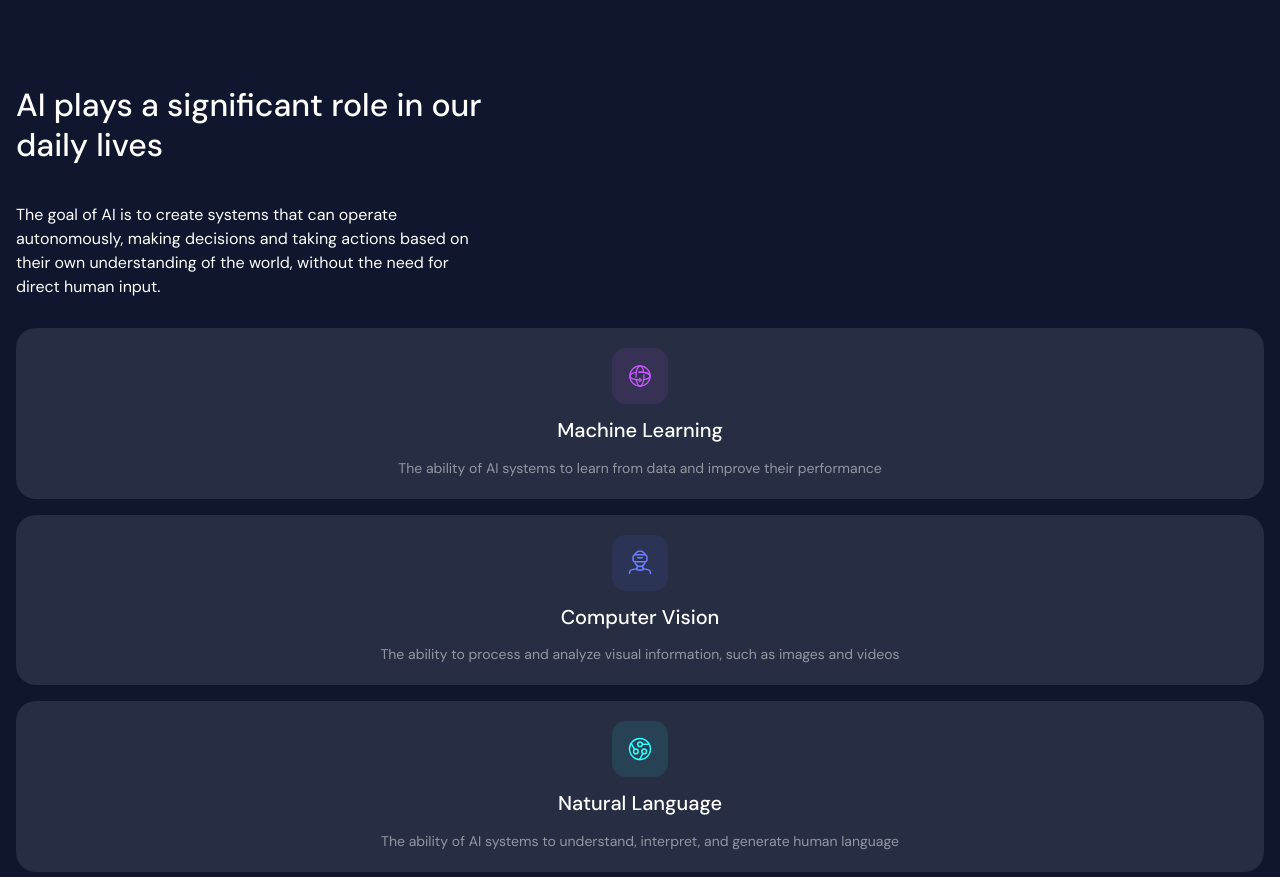
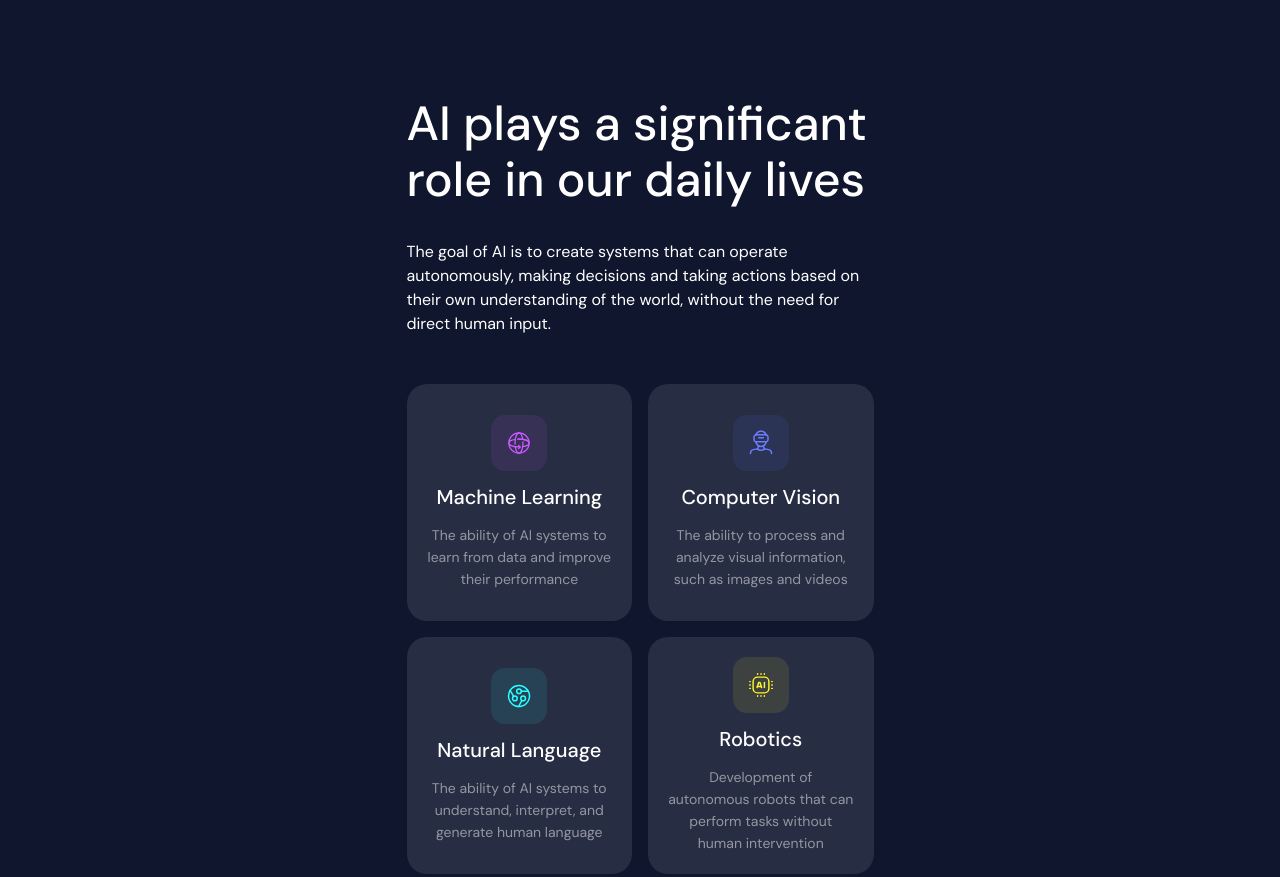
Before and after one commit to reueck/INVO-AI-Section-Cards-Project, a website built with Vite: page index.html in a window 1280 px wide. Shown: the top 877 px of the page. Built offline with nearby package versions, Linux system fonts and the light colour scheme.

Commit message:
made media queries for tablet mode

```diff
--- a/index.html
+++ b/index.html
@@ -9,7 +9,7 @@
 </head>
 
 <body>
-  <div id="home-page">
+  <div id="home-page" class="home-page">
     <header class="home-page-header-component">
       <h1 class="home-page-header-component-title">
         AI plays a significant role in our daily lives
--- a/src/pages/home-page/styles/home-page.scss
+++ b/src/pages/home-page/styles/home-page.scss
@@ -4,12 +4,17 @@
 
 body {
 	background-color: var(--color-primary-dblue);
-	padding: 64px 16px;
 }
 
 .home-page {
+    display: grid;
+    place-items: center;
+    margin: auto;
+    padding: 64px 16px;
+	max-width: 467px;
+   j
+
 	&-header-component {
-		max-width: 467px;
 		max-height: 232px;
 		display: flex;
 		flex-direction: column;
@@ -24,10 +29,11 @@ body {
 		}
 	}
 	&-cards {
-        margin-top: 24px;
+		margin-top: 24px;
 		display: grid;
 		grid-template-columns: 1fr;
 		grid-template-rows: repeat(4, 1fr);
+		gap: 16px;
 		&-component {
 			display: flex;
 			flex-direction: column;
@@ -35,13 +41,12 @@ body {
 			justify-content: center;
 			background-color: #272d42;
 			border-radius: 20px;
-			margin: 8px 0;
 			&-heading {
 				display: flex;
 				flex-direction: column;
 				justify-content: center;
 				align-items: center;
-				margin: 20px 88px 0;
+				margin: 20px auto 0;
 				&-icon {
 					display: grid;
 					height: 56px;
@@ -74,7 +79,6 @@ body {
 			}
 			&-content {
 				@include body-2;
-				padding: 0 20px;
 				color: var(--color-secondary-white);
 				opacity: 0.5;
 				text-align: center;
@@ -83,3 +87,44 @@ body {
 		}
 	}
 }
+
+// media queries
+
+@media screen and (min-width: 768px) {
+	.home-page {
+        height: 100vh;
+        margin: auto;
+		&-header-component {
+			&-title {
+				@include header-1;
+			}
+			&-content {
+				@include body-1;
+			}
+			margin-bottom: 16px;
+		}
+		&-cards {
+			grid-template-columns: repeat(2, 1fr);
+			gap: 16px;
+			margin-top: 16px;
+			&-component {
+				&-heading {
+					&-icon {
+						height: 56px;
+						width: 56px;
+						&-glyph {
+							height: 28px;
+							width: 28px;
+						}
+					}
+					&-title {
+						@include header-3;
+					}
+				}
+				&-content {
+					@include body-2;
+				}
+			}
+		}
+	}
+}
```
